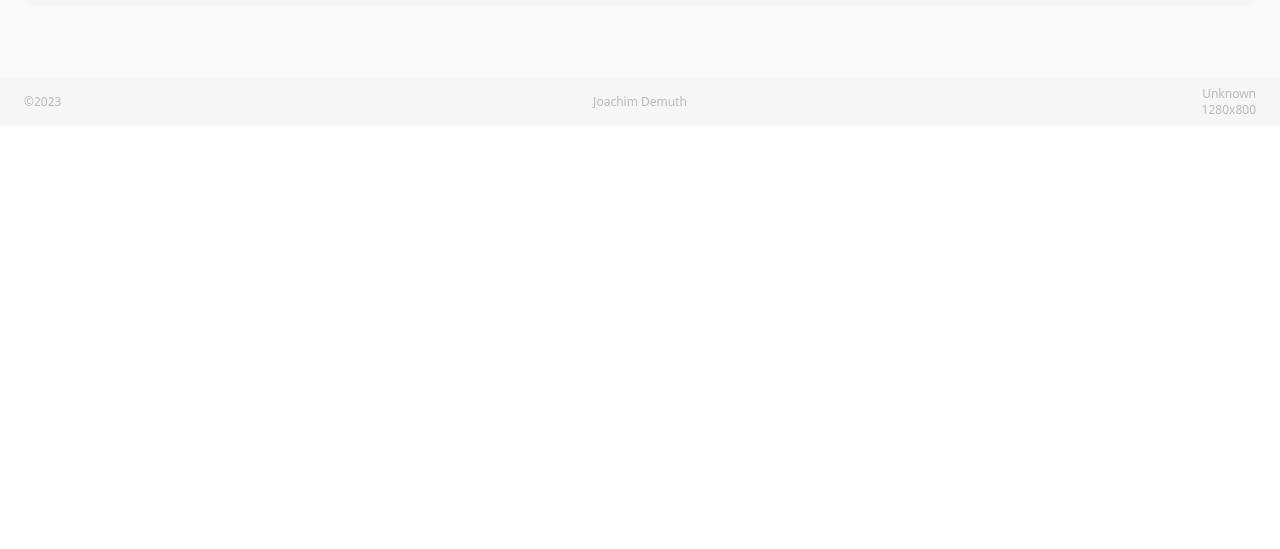
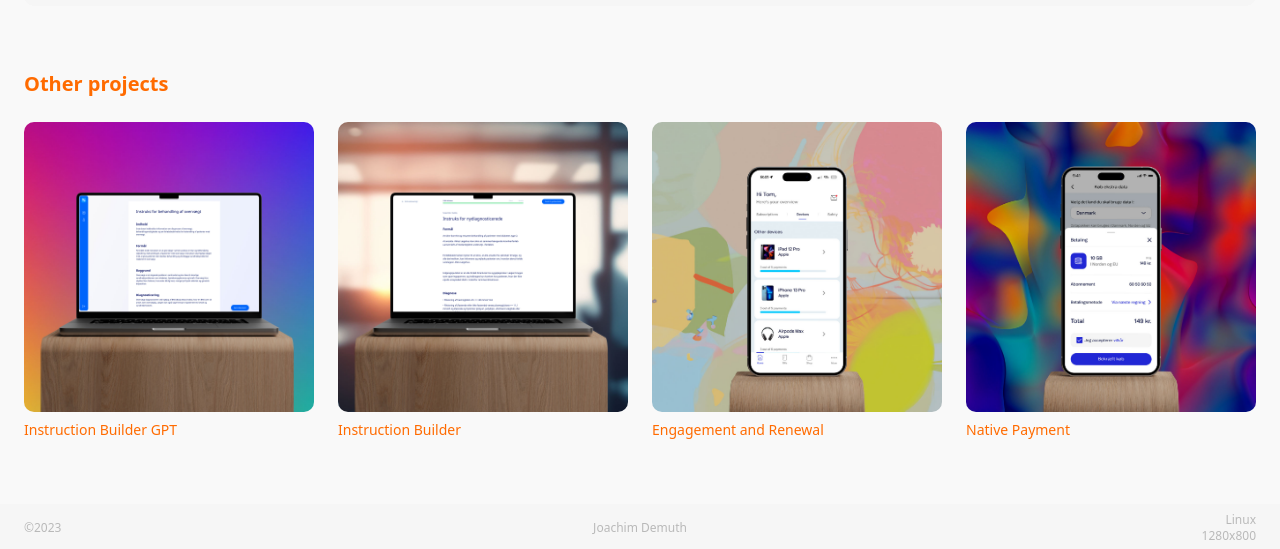
Before and after one commit to joachimdemuth/portfolio, a Next.js app: page /project/agoprene in a window 1280 px wide. Shown: the part 934-1483 px from the top of the page. Before the commit the page ends 1060 px from the top, so only its background shows below. Built offline with nearby package versions, Linux system fonts and the light colour scheme.

Commit message:
added other projects section

```diff
--- a/app/(routes)/project/[slug]/page.js
+++ b/app/(routes)/project/[slug]/page.js
@@ -6,11 +6,18 @@ import Navbar from '../../../_components/navbar';
 import Footer from '../../../_components/footer';
 import Link from 'next/link';
 import { motion } from 'framer-motion';
+import Image from 'next/image';
+import { useRouter } from 'next/router';
+
+
 
 export default function Page({ params }) {
 	const [post, setPost] = useState(null);
 	const [images, setImages] = useState(null);
 	const [currentImage, setCurrentImage] = useState(0);
+const [hasMounted, setHasMounted] = useState(false);
+
+
 
 useEffect(() => {
 	const foundPost = projectData.find(
@@ -20,6 +27,14 @@ export default function Page({ params }) {
 		setImages(foundPost.imageUrls);
 	}, [params.slug]);
 
+	useEffect(() => {
+
+		setHasMounted(true);
+	}, []);
+
+	if (!hasMounted) {
+		return null;
+	}
 	const handleImageChange = () => {
 		if (currentImage === images.length - 1) {
 			setCurrentImage(0);
@@ -27,6 +42,14 @@ export default function Page({ params }) {
 			setCurrentImage(currentImage + 1);
 		}
 	};
+
+	function shuffleArray(array) {
+		for (let i = array.length - 1; i > 0; i--) {
+			const j = Math.floor(Math.random() * (i + 1));
+			[array[i], array[j]] = [array[j], array[i]];
+		}
+		return array;
+	}
 
 	return (
 		<div className='flex flex-col w-full min-h-screen overflow-visible'>
@@ -41,7 +64,9 @@ export default function Page({ params }) {
 						{post && (
 							<div className='flex w-full flex-col md:pb-12'>
 								<div className='flex w-full flex-col font-display text-sm pb-10 gap-2'>
-									<p className='text-accent dark:text-dark-accent'>{post.title}</p>
+									<p className='text-accent dark:text-dark-accent'>
+										{post.title}
+									</p>
 									<p className='text-tertiary-text dark:text-dark-tertiary-text '>
 										{post.description}
 									</p>
@@ -133,7 +158,11 @@ export default function Page({ params }) {
 							)}
 
 							{images.length > 1 && (
-							<div className={`flex w-full py-4 max-sm:px-4 ${images.length > 1 ? "justify-between": "justify-center"}  items-center overflow-visible`}>
+								<div
+									className={`flex w-full py-4 max-sm:px-4 ${
+										images.length > 1 ? 'justify-between' : 'justify-center'
+									}  items-center overflow-visible`}
+								>
 									<motion.div
 										whileHover={{ scale: 1.1 }}
 										whileTap={{ scale: 0.9 }}
@@ -188,6 +217,38 @@ export default function Page({ params }) {
 						</div>
 					)}
 				</div>
+				<div className='flex flex-col w-full justify-between gap-6 '>
+					<div className='flex'>
+					<h2 className='font-display text-accent dark:text-dark-accent text-2xl md:text-xl font-bold'>Other projects</h2>
+					</div>
+					<div className='flex w-full flex-col justify-between items-start gap-6 md:flex-row'>
+
+					{shuffleArray([...projectData])
+						.slice(0, 4)
+						.map((project) => (
+							<a href={`/project/${project.slug}`} className="flex w-full" >
+
+							<motion.div
+
+key={project.id}
+whileHover={{ y: -10 }}
+className='flex w-full flex-col font-display text-sm pb-10 gap-2 cursor-pointer'>
+								<div className='flex justify-start object-cover items-start relative w-full aspect-square h-auto rounded-[10px] overflow-clip'>
+									<Image
+										src={project.coverImage}
+										fill
+
+										alt={project.title}
+										/>
+								</div>
+								<p className='text-accent dark:text-dark-accent'>
+									{project.title}
+								</p>
+							</motion.div>
+										</a>
+						))}
+						</div>
+				</div>
 			</div>
 			<Footer />
 		</div>
--- a/app/_components/footer.js
+++ b/app/_components/footer.js
@@ -8,7 +8,8 @@ const Footer = () => {
 	useEffect(() => {
 		const os = window.navigator.platform;
 
-		if(os === 'MacIntel') {
+		if(os.includes('MacIntel')) {
+
 			setOperatingSystem('macOS');
 		}
 		if(os === 'Win32') {
@@ -19,8 +20,6 @@ const Footer = () => {
 		}
 		if(os === 'iPhone') {
 			setOperatingSystem('iOS');
-		} else {
-			setOperatingSystem('Unknown');
 		}
 	}, []);
 
@@ -43,7 +42,7 @@ const Footer = () => {
 				Joachim Demuth
 			</div>
 			<div className='flex flex-1 justify-center items-end flex-col'>
-				{operatingSystem && <p>{operatingSystem}</p>}
+				{operatingSystem ? <p>{operatingSystem}</p> : <p>Unknown</p>}
 				{operatingSystem && <p>{windowSize.width + 'x' + windowSize.height}</p>}
 			</div>
 		</div>
--- a/app/_components/name.js
+++ b/app/_components/name.js
@@ -1,4 +1,6 @@
-import React, { useContext } from 'react';
+'use client'
+
+import React, { useContext, useState, useEffect } from 'react';
 import { ThemeContext } from '../_contexts/theme-provider';
 import Link from 'next/link';
 import { motion } from 'framer-motion';
@@ -40,6 +42,16 @@ const Path = (props) => (
 
 export default function Name() {
 	const { isDarkMode, toggleTheme } = useContext(ThemeContext);
+	const [hasMounted, setHasMounted] = useState(false);
+
+	useEffect(() => {
+		setHasMounted(true);
+	}, []);
+
+	if (!hasMounted) {
+		return null;
+	}
+
 
 	return (
 		<div className='name flex w-full gap-2 md:gap-6 '>
--- a/app/_utils/project.json
+++ b/app/_utils/project.json
@@ -80,7 +80,7 @@
 		"platforms": ["Figma", "Mit Telenor", "iOS"],
 		"url": "",
 		"coverImage": "/assets/telenor_onboarding/cover.jpg",
-		"imageUrls": ["/assets/telenor_onboarding/oonboarding.mp4"]
+		"imageUrls": ["/assets/telenor_onboarding/onboarding.mp4"]
 	},
 	{
 		"id": "6",
```
Lines whose indentation alone changed are shown as unchanged.
